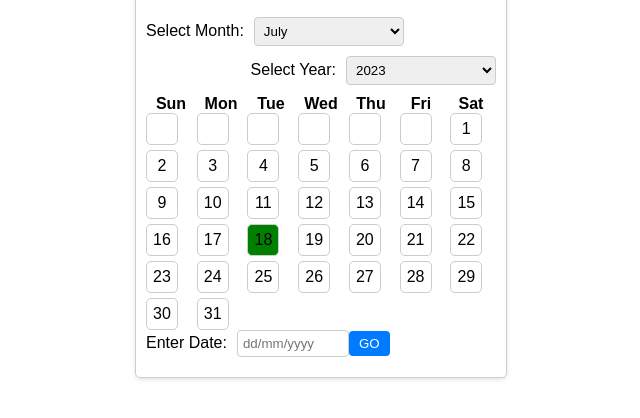
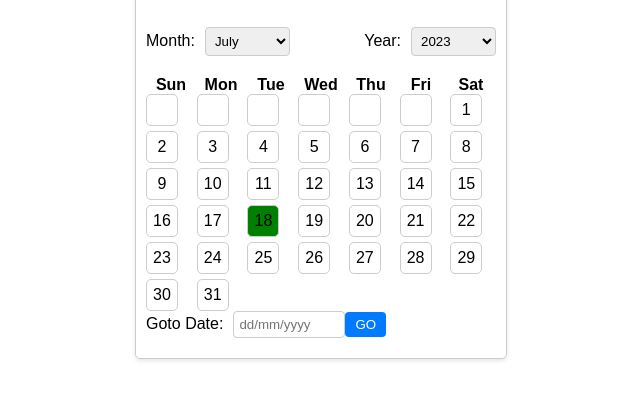
Before and after one commit to npawar025/html-css-js-calender, a plain HTML site: page index.html in a window 1280 px wide. Shown: the part 82-500 px from the top of the page, without its empty margins (319-959 px from the left). Drawn offline with Linux system fonts and the light colour scheme.

Commit message:
first commit

```diff
--- a/index.html
+++ b/index.html
@@ -11,13 +11,15 @@
       <div class="month-header">
         <h2 id="monthYear"></h2>
       </div>
-      <div class="month-dropdown">
-        <label for="monthSelect">Select Month: </label>
-        <select id="monthSelect"></select>
-      </div>
-      <div class="year-dropdown">
-        <label for="yearSelect">Select Year: </label>
-        <select id="yearSelect"></select>
+      <div class="month-year-container">
+        <div class="month-dropdown">
+          <label for="monthSelect">Month: </label>
+          <select id="monthSelect"></select>
+        </div>
+        <div class="year-dropdown">
+          <label for="yearSelect">Year: </label>
+          <select id="yearSelect"></select>
+        </div>
       </div>
       <div class="day-names">
         <span>Sun</span>
@@ -32,7 +34,7 @@
         <!-- Days of the month will be dynamically generated here -->
       </div>
       <div class="date-input">
-        <label for="dateInput">Enter Date: </label>
+        <label for="dateInput">Goto Date: </label>
         <input type="text" id="date-input" placeholder="dd/mm/yyyy" />
         <button id="goto-btn">GO</button>
       </div>
--- a/src/styles.css
+++ b/src/styles.css
@@ -12,10 +12,11 @@ body {
   box-shadow: 0 2px 4px rgba(0, 0, 0, 0.1);
   padding: 10px;
 }
-
 .month-header {
   text-align: center;
   margin-bottom: 10px;
+  display: flex;
+  justify-content: center; /* Center the content horizontally */
 }
 
 .month-dropdown,
@@ -30,13 +31,13 @@ body {
 }
 
 .year-dropdown label {
-  margin-left: auto;
+  margin-left: 20px; /* Add some space between the month and year dropdowns */
   margin-right: 10px;
 }
 
 .month-dropdown select,
 .year-dropdown select {
-  width: 150px;
+  width: 85px;
   padding: 5px;
   border: 1px solid #ccc;
   border-radius: 4px;
@@ -47,6 +48,19 @@ body {
   grid-template-columns: repeat(7, 1fr);
   text-align: center;
   font-weight: bold;
+}
+
+/* .calendar {
+  display: flex;
+  flex-direction: column;
+  align-items: center;
+} */
+
+.month-year-container {
+  display: flex;
+  justify-content: space-between;
+  width: 100%;
+  margin-bottom: 10px;
 }
 
 .days {
```
